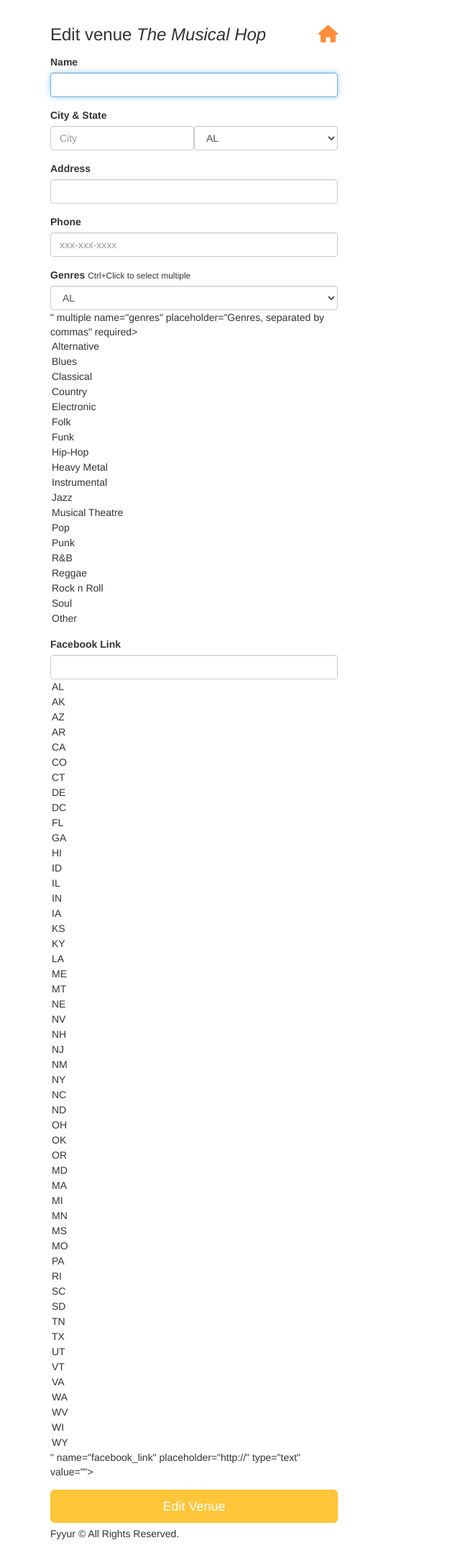
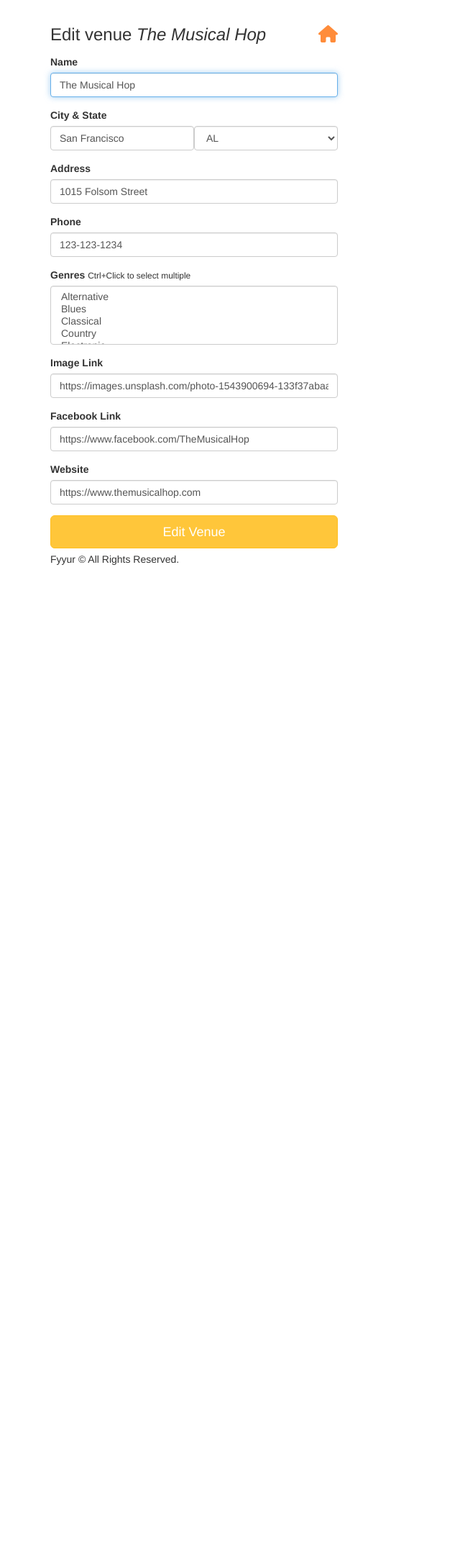
Before and after one commit to GirgisDev/FSND-Fyyur, a Flask app: page /venues/1/edit in a window 1280 px wide. Shown: the part 60-2236 px from the top of the page at 72% size, without its empty margins (0-640 px from the left). After the commit the page ends 845 px from the top, so only its background shows below. Run offline with Flask 2, Linux system fonts and the light colour scheme; some libraries are stand-ins or nearby versions.

Commit message:
feat: updated artists and venues pages to show and edit with real data

```diff
--- a/app.py
+++ b/app.py
@@ -5,7 +5,7 @@
 import json
 import dateutil.parser
 import babel
-from flask import Flask, render_template, request, Response, flash, redirect, url_for, jsonify
+from flask import Flask, render_template, request, Response, flash, redirect, url_for, abort
 from flask_moment import Moment
 from flask_sqlalchemy import SQLAlchemy
 from flask_migrate import Migrate
@@ -58,6 +58,7 @@
   genres = db.Column(db.String(120))
   image_link = db.Column(db.String(500))
   facebook_link = db.Column(db.String(120))
+  website = db.Column(db.String(120), nullable=True)
 
 # TODO Implement Show and Artist models, and complete all model relationships and properties, as a database migration.
 
@@ -110,11 +111,8 @@
 
 @app.route('/venues/search', methods=['POST'])
 def search_venues():
-  # TODO: implement search on artists with partial string search. Ensure it is case-insensitive.
-  # seach for Hop should return "The Musical Hop".
-  # search for "Music" should return "The Musical Hop" and "Park Square Live Music & Coffee"
-  searchKeyword = request.form.get('search_term', '')
-  venues = Venue.query.filter(Venue.name.ilike('%' + searchKeyword + '%')).all()
+  search_term = request.form.get('search_term', '')
+  venues = Venue.query.filter(Venue.name.ilike('%' + search_term + '%')).all()
   response={
     "count": len(venues),
     "data": []
@@ -125,7 +123,7 @@
       "name": venue.name,
       "num_upcoming_shows": 0
     })
-  return render_template('pages/search_venues.html', results=response, search_term=request.form.get('search_term', ''))
+  return render_template('pages/search_venues.html', results=response, search_term=search_term)
 
 @app.route('/venues/<int:venue_id>')
 def show_venue(venue_id):
@@ -197,121 +195,95 @@
 
 @app.route('/venues/<venue_id>', methods=['DELETE'])
 def delete_venue(venue_id):
-  # TODO: Complete this endpoint for taking a venue_id, and using
-  # SQLAlchemy ORM to delete a record. Handle cases where the session commit could fail.
+  error = False
+  try:
+    Venue.query.filter(Venue.id == venue_id).delete()
+    db.session.commit()
 
-  # BONUS CHALLENGE: Implement a button to delete a Venue on a Venue Page, have it so that
-  # clicking that button delete it from the db then redirect the user to the homepage
-  return None
+  except:
+    error = True
+    db.session.rollback()
+    print(sys.exc_info())
+
+  finally:
+    db.session.close()
+
+  if error:
+    abort (400)
+  else:
+    return render_template('pages/home.html')
 
 #  Artists
 #  ----------------------------------------------------------------
 @app.route('/artists')
 def artists():
   # TODO: replace with real data returned from querying the database
-  data=[{
-    "id": 4,
-    "name": "Guns N Petals",
-  }, {
-    "id": 5,
-    "name": "Matt Quevedo",
-  }, {
-    "id": 6,
-    "name": "The Wild Sax Band",
-  }]
+
+  # data=[{
+  #   "id": 4,
+  #   "name": "Guns N Petals",
+  # }, {
+  #   "id": 5,
+  #   "name": "Matt Quevedo",
+  # }, {
+  #   "id": 6,
+  #   "name": "The Wild Sax Band",
+  # }]
+  data = Artist.query.all()
   return render_template('pages/artists.html', artists=data)
 
 @app.route('/artists/search', methods=['POST'])
 def search_artists():
-  # TODO: implement search on artists with partial string search. Ensure it is case-insensitive.
-  # seach for "A" should return "Guns N Petals", "Matt Quevado", and "The Wild Sax Band".
-  # search for "band" should return "The Wild Sax Band".
+  search_term = request.form.get('search_term', '')
+  venues = Artist.query.filter(Artist.name.ilike('%' + search_term + '%')).all()
   response={
-    "count": 1,
-    "data": [{
-      "id": 4,
-      "name": "Guns N Petals",
-      "num_upcoming_shows": 0,
-    }]
+    "count": len(venues),
+    "data": []
   }
-  return render_template('pages/search_artists.html', results=response, search_term=request.form.get('search_term', ''))
+  for venue in venues:
+    response["data"].append({
+      "id": venue.id,
+      "name": venue.name,
+      "num_upcoming_shows": 0
+    })
+  return render_template('pages/search_artists.html', results=response, search_term=search_term)
 
 @app.route('/artists/<int:artist_id>')
 def show_artist(artist_id):
   # shows the venue page with the given venue_id
   # TODO: replace with real venue data from the venues table, using venue_id
-  data1={
-    "id": 4,
-    "name": "Guns N Petals",
-    "genres": ["Rock n Roll"],
-    "city": "San Francisco",
-    "state": "CA",
-    "phone": "326-123-5000",
-    "website": "https://www.gunsnpetalsband.com",
-    "facebook_link": "https://www.facebook.com/GunsNPetals",
-    "seeking_venue": True,
-    "seeking_description": "Looking for shows to perform at in the San Francisco Bay Area!",
-    "image_link": "https://images.unsplash.com/photo-1549213783-8284d0336c4f?ixlib=rb-1.2.1&ixid=eyJhcHBfaWQiOjEyMDd9&auto=format&fit=crop&w=300&q=80",
-    "past_shows": [{
-      "venue_id": 1,
-      "venue_name": "The Musical Hop",
-      "venue_image_link": "https://images.unsplash.com/photo-1543900694-133f37abaaa5?ixlib=rb-1.2.1&ixid=eyJhcHBfaWQiOjEyMDd9&auto=format&fit=crop&w=400&q=60",
-      "start_time": "2019-05-21T21:30:00.000Z"
-    }],
-    "upcoming_shows": [],
-    "past_shows_count": 1,
-    "upcoming_shows_count": 0,
-  }
-  data2={
-    "id": 5,
-    "name": "Matt Quevedo",
-    "genres": ["Jazz"],
-    "city": "New York",
-    "state": "NY",
-    "phone": "300-400-5000",
-    "facebook_link": "https://www.facebook.com/mattquevedo923251523",
-    "seeking_venue": False,
-    "image_link": "https://images.unsplash.com/photo-1495223153807-b916f75de8c5?ixlib=rb-1.2.1&ixid=eyJhcHBfaWQiOjEyMDd9&auto=format&fit=crop&w=334&q=80",
-    "past_shows": [{
-      "venue_id": 3,
-      "venue_name": "Park Square Live Music & Coffee",
-      "venue_image_link": "https://images.unsplash.com/photo-1485686531765-ba63b07845a7?ixlib=rb-1.2.1&ixid=eyJhcHBfaWQiOjEyMDd9&auto=format&fit=crop&w=747&q=80",
-      "start_time": "2019-06-15T23:00:00.000Z"
-    }],
-    "upcoming_shows": [],
-    "past_shows_count": 1,
-    "upcoming_shows_count": 0,
-  }
-  data3={
-    "id": 6,
-    "name": "The Wild Sax Band",
-    "genres": ["Jazz", "Classical"],
-    "city": "San Francisco",
-    "state": "CA",
-    "phone": "432-325-5432",
-    "seeking_venue": False,
-    "image_link": "https://images.unsplash.com/photo-1558369981-f9ca78462e61?ixlib=rb-1.2.1&ixid=eyJhcHBfaWQiOjEyMDd9&auto=format&fit=crop&w=794&q=80",
-    "past_shows": [],
-    "upcoming_shows": [{
-      "venue_id": 3,
-      "venue_name": "Park Square Live Music & Coffee",
-      "venue_image_link": "https://images.unsplash.com/photo-1485686531765-ba63b07845a7?ixlib=rb-1.2.1&ixid=eyJhcHBfaWQiOjEyMDd9&auto=format&fit=crop&w=747&q=80",
-      "start_time": "2035-04-01T20:00:00.000Z"
-    }, {
-      "venue_id": 3,
-      "venue_name": "Park Square Live Music & Coffee",
-      "venue_image_link": "https://images.unsplash.com/photo-1485686531765-ba63b07845a7?ixlib=rb-1.2.1&ixid=eyJhcHBfaWQiOjEyMDd9&auto=format&fit=crop&w=747&q=80",
-      "start_time": "2035-04-08T20:00:00.000Z"
-    }, {
-      "venue_id": 3,
-      "venue_name": "Park Square Live Music & Coffee",
-      "venue_image_link": "https://images.unsplash.com/photo-1485686531765-ba63b07845a7?ixlib=rb-1.2.1&ixid=eyJhcHBfaWQiOjEyMDd9&auto=format&fit=crop&w=747&q=80",
-      "start_time": "2035-04-15T20:00:00.000Z"
-    }],
-    "past_shows_count": 0,
-    "upcoming_shows_count": 3,
-  }
-  data = list(filter(lambda d: d['id'] == artist_id, [data1, data2, data3]))[0]
+  # data3={
+  #   "id": 6,
+  #   "name": "The Wild Sax Band",
+  #   "genres": ["Jazz", "Classical"],
+  #   "city": "San Francisco",
+  #   "state": "CA",
+  #   "phone": "432-325-5432",
+  #   "seeking_venue": False,
+  #   "image_link": "https://images.unsplash.com/photo-1558369981-f9ca78462e61?ixlib=rb-1.2.1&ixid=eyJhcHBfaWQiOjEyMDd9&auto=format&fit=crop&w=794&q=80",
+  #   "past_shows": [],
+  #   "upcoming_shows": [{
+  #     "venue_id": 3,
+  #     "venue_name": "Park Square Live Music & Coffee",
+  #     "venue_image_link": "https://images.unsplash.com/photo-1485686531765-ba63b07845a7?ixlib=rb-1.2.1&ixid=eyJhcHBfaWQiOjEyMDd9&auto=format&fit=crop&w=747&q=80",
+  #     "start_time": "2035-04-01T20:00:00.000Z"
+  #   }, {
+  #     "venue_id": 3,
+  #     "venue_name": "Park Square Live Music & Coffee",
+  #     "venue_image_link": "https://images.unsplash.com/photo-1485686531765-ba63b07845a7?ixlib=rb-1.2.1&ixid=eyJhcHBfaWQiOjEyMDd9&auto=format&fit=crop&w=747&q=80",
+  #     "start_time": "2035-04-08T20:00:00.000Z"
+  #   }, {
+  #     "venue_id": 3,
+  #     "venue_name": "Park Square Live Music & Coffee",
+  #     "venue_image_link": "https://images.unsplash.com/photo-1485686531765-ba63b07845a7?ixlib=rb-1.2.1&ixid=eyJhcHBfaWQiOjEyMDd9&auto=format&fit=crop&w=747&q=80",
+  #     "start_time": "2035-04-15T20:00:00.000Z"
+  #   }],
+  #   "past_shows_count": 0,
+  #   "upcoming_shows_count": 3,
+  # }
+  data = Artist.query.get(artist_id)
+  data.genres = [data.genres]
+  # data = list(filter(lambda d: d['id'] == artist_id, [data1, data2, data3]))[0]
   return render_template('pages/show_artist.html', artist=data)
 
 #  Update
@@ -319,28 +291,38 @@
 @app.route('/artists/<int:artist_id>/edit', methods=['GET'])
 def edit_artist(artist_id):
   form = ArtistForm()
-  artist={
-    "id": 4,
-    "name": "Guns N Petals",
-    "genres": ["Rock n Roll"],
-    "city": "San Francisco",
-    "state": "CA",
-    "phone": "326-123-5000",
-    "website": "https://www.gunsnpetalsband.com",
-    "facebook_link": "https://www.facebook.com/GunsNPetals",
-    "seeking_venue": True,
-    "seeking_description": "Looking for shows to perform at in the San Francisco Bay Area!",
-    "image_link": "https://images.unsplash.com/photo-1549213783-8284d0336c4f?ixlib=rb-1.2.1&ixid=eyJhcHBfaWQiOjEyMDd9&auto=format&fit=crop&w=300&q=80"
-  }
-  # TODO: populate form with fields from artist with ID <artist_id>
+  artist = Artist.query.get(artist_id)
   return render_template('forms/edit_artist.html', form=form, artist=artist)
 
 @app.route('/artists/<int:artist_id>/edit', methods=['POST'])
 def edit_artist_submission(artist_id):
-  # TODO: take values from the form submitted, and update existing
-  # artist record with ID <artist_id> using the new attributes
+  artist = Artist.query.get(artist_id)
+  form = request.form
+  artist.name = form.get('name')
+  artist.city = form.get('city')
+  artist.state = form.get('state')
+  artist.phone = form.get('phone')
+  artist.genres = form.get('genres')
+  artist.image_link = form.get('image_link', '')
+  artist.facebook_link = form.get('facebook_link', '')
+  artist.website = form.get('website', '')
 
-  return redirect(url_for('show_artist', artist_id=artist_id))
+  error = False
+  try:
+    db.session.commit()
+
+  except:
+    error = True
+    db.session.rollback()
+    print(sys.exc_info())
+
+  finally:
+    db.session.close()
+
+  if error:
+    abort (400)
+  else:
+    return redirect(url_for('show_artist', artist_id=artist_id))
 
 @app.route('/venues/<int:venue_id>/edit', methods=['GET'])
 def edit_venue(venue_id):
@@ -382,10 +364,31 @@
   # TODO: insert form data as a new Venue record in the db, instead
   # TODO: modify data to be the data object returned from db insertion
 
-  # on successful db insert, flash success
-  flash('Artist ' + request.form['name'] + ' was successfully listed!')
-  # TODO: on unsuccessful db insert, flash an error instead.
-  # e.g., flash('An error occurred. Artist ' + data.name + ' could not be listed.')
+
+  error = False
+  try:
+    artist = Artist(
+      name=request.form["name"], city=request.form["city"],
+      state=request.form["state"], phone=request.form["phone"],
+      genres=request.form["genres"], image_link=request.form["image_link"],
+      facebook_link=request.form["facebook_link"], website=request.form["website"]
+    )
+    db.session.add(artist)
+    db.session.commit()
+
+  except:
+    error = True
+    db.session.rollback()
+    print(sys.exc_info())
+
+  finally:
+    db.session.close()
+
+  if error:
+    flash('Something went wrong while adding Artist ' + request.form['name'])
+  else:
+    flash('Artist ' + request.form['name'] + ' was successfully listed!')
+
   return render_template('pages/home.html')
 
 
--- a/forms.py
+++ b/forms.py
@@ -219,5 +219,8 @@
         # TODO implement enum restriction
         'facebook_link', validators=[URL()]
     )
+    website = StringField(
+        'website', validators=[URL()]
+    )
 
 # TODO IMPLEMENT NEW ARTIST FORM AND NEW SHOW FORM
--- a/templates/forms/edit_venue.html
+++ b/templates/forms/edit_venue.html
@@ -6,35 +6,43 @@
       <h3 class="form-heading">Edit venue <em>{{ venue.name }}</em> <a href="{{ url_for('index') }}" title="Back to homepage"><i class="fa fa-home pull-right"></i></a></h3>
       <div class="form-group">
         <label for="name">Name</label>
-        {{ form.name(class_ = 'form-control', autofocus = true) }}
+        {{ form.name(class_ = 'form-control', autofocus = true, value=venue.name) }}
       </div>
       <div class="form-group">
         <label>City & State</label>
         <div class="form-inline">
           <div class="form-group">
-              {{ form.city(class_ = 'form-control', placeholder='City', autofocus = true) }}
+            {{ form.city(class_ = 'form-control', placeholder='City', autofocus = true, value=venue.city) }}
           </div>
           <div class="form-group">
-              {{ form.state(class_ = 'form-control', placeholder='State', autofocus = true) }}
+            {{ form.state(class_ = 'form-control', placeholder='State', autofocus = true, value=venue.state) }}
           </div>
         </div>
       </div>
       <div class="form-group">
         <label for="address">Address</label>
-        {{ form.address(class_ = 'form-control', autofocus = true) }}
+        {{ form.address(class_ = 'form-control', autofocus = true, value=venue.address) }}
       </div>
       <div class="form-group">
           <label for="phone">Phone</label>
-          {{ form.phone(class_ = 'form-control', placeholder='xxx-xxx-xxxx', autofocus = true) }}
+          {{ form.phone(class_ = 'form-control', placeholder='xxx-xxx-xxxx', autofocus = true, value=venue.phone) }}
         </div>
       <div class="form-group">
         <label for="genres">Genres</label>
         <small>Ctrl+Click to select multiple</small>
-        {{ form.genres(class_ = 'form-control', placeholder='Genres, separated by commas', id=form.state, autofocus = true) }}
+        {{ form.genres(class_ = 'form-control', placeholder='Genres, separated by commas', autofocus = true) }}
       </div>
       <div class="form-group">
-          <label for="genres">Facebook Link</label>
-          {{ form.facebook_link(class_ = 'form-control', placeholder='http://', id=form.state, autofocus = true) }}
+        <label for="image_link">Image Link</label>
+        {{ form.image_link(class_ = 'form-control', placeholder='http://', autofocus = true, value=venue.image_link) }}
+      </div>
+      <div class="form-group">
+        <label for="facebook_link">Facebook Link</label>
+        {{ form.facebook_link(class_ = 'form-control', placeholder='http://', autofocus = true, value=venue.facebook_link) }}
+      </div>
+      <div class="form-group">
+        <label for="website">Website</label>
+        {{ form.website(class_ = 'form-control', placeholder='http://', autofocus = true, value=venue.website) }}
       </div>
       <input type="submit" value="Edit Venue" class="btn btn-primary btn-lg btn-block">
     </form>
--- a/templates/forms/new_artist.html
+++ b/templates/forms/new_artist.html
@@ -36,7 +36,11 @@
         <label for="facebookLink">Facebook Link</label>
         {{ form.facebook_link(class_ = 'form-control', placeholder='http://', autofocus = true) }}
       </div>
-      <input type="submit" value="Create Venue" class="btn btn-primary btn-lg btn-block">
+      <div class="form-group">
+        <label for="website">Website</label>
+        {{ form.website(class_ = 'form-control', placeholder='http://', autofocus = true) }}
+      </div>
+      <input type="submit" value="Create Artist" class="btn btn-primary btn-lg btn-block">
     </form>
   </div>
 {% endblock %}
```
Also changed, not shown: migrations/versions/b605eef24711_.py (added, +28 -0 lines), templates/forms/edit_artist.html (+15 -7 lines), templates/pages/show_artist.html (+16 -1 lines), templates/pages/show_venue.html (+16 -0 lines). Lines whose indentation alone changed are shown as unchanged.
